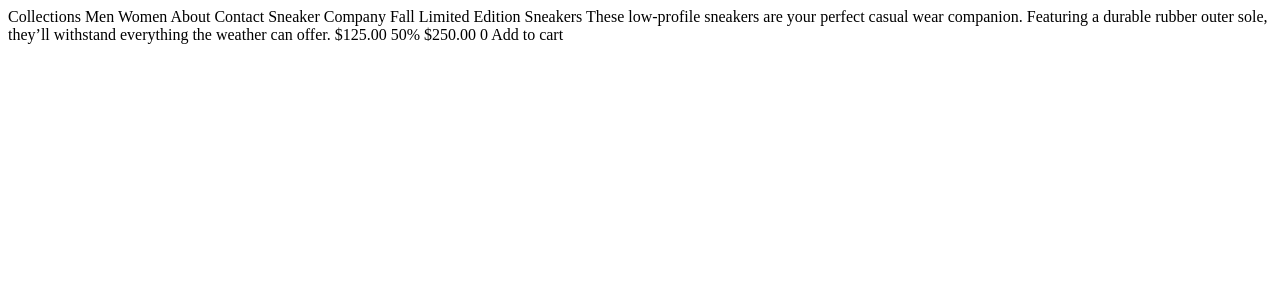
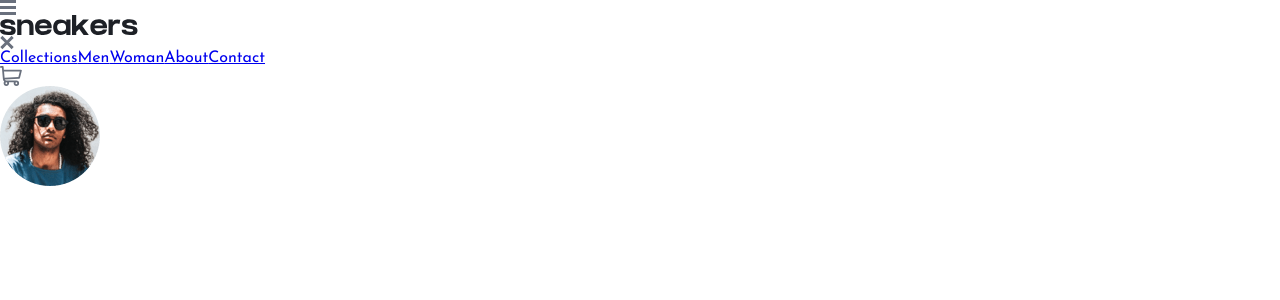
Before and after one commit to ericseparovic/e-commerce-product-page, a React (Vite) app: page / in a window 1280 px wide. Shown: the top 300 px of the page. Built offline with nearby package versions, Linux system fonts and the light colour scheme.

Commit message:
Create HTML Header components

```diff
--- a/package.json
+++ b/package.json
@@ -10,7 +10,8 @@
   },
   "dependencies": {
     "react": "^18.2.0",
-    "react-dom": "^18.2.0"
+    "react-dom": "^18.2.0",
+    "sass": "^1.56.1"
   },
   "devDependencies": {
     "@types/react": "^18.0.24",
--- a/src/App.jsx
+++ b/src/App.jsx
@@ -1,11 +1,15 @@
+import IconMenu from "./assets/icon-menu.svg";
+import LogoSneakers from "./assets/logo.svg";
+import IconCart from "./assets/icon-cart.svg";
+import Avatar from "./assets/image-avatar.png";
+import IconClose from "./assets/icon-close.svg";
+import Header from "./components/Header";
+
 function App() {
   return (
-    <div>
-      Collections Men Women About Contact Sneaker Company Fall Limited Edition
-      Sneakers These low-profile sneakers are your perfect casual wear
-      companion. Featuring a durable rubber outer sole, they’ll withstand
-      everything the weather can offer. $125.00 50% $250.00 0 Add to cart
-    </div>
+    <>
+      <Header />
+    </>
   );
 }
 
--- /dev/null
+++ b/src/components/Header.jsx
@@ -0,0 +1,40 @@
+import IconMenu from "../assets/icon-menu.svg";
+import LogoSneakers from "../assets/logo.svg";
+import IconCart from "../assets/icon-cart.svg";
+import Avatar from "../assets/image-avatar.png";
+import IconClose from "../assets/icon-close.svg";
+
+function Header() {
+  return (
+    <header className="header">
+      <div>
+        <img className="header__img-menu" src={IconMenu} alt="icon-menu" />
+        <img className="header__img-logo" src={LogoSneakers} alt="logo" />
+      </div>
+      <nav className="nav">
+        <img className="nav__img-close" src={IconClose} alt="icon-close" />
+        <a className="nav__a" href="#">
+          Collections
+        </a>
+        <a className="nav__a" href="#">
+          Men
+        </a>
+        <a className="nav__a" href="#">
+          Woman
+        </a>
+        <a className="nav__a" href="#">
+          About
+        </a>
+        <a className="nav__a" href="#">
+          Contact
+        </a>
+      </nav>
+      <div>
+        <img className="header__img-cart" src={IconCart} alt="icon-cart" />
+        <img className="header__img-avatar" src={Avatar} alt="avatar" />
+      </div>
+    </header>
+  );
+}
+
+export default Header;
--- a/src/main.jsx
+++ b/src/main.jsx
@@ -1,5 +1,6 @@
 import React from "react";
 import ReactDOM from "react-dom/client";
+import "./styles/styles.scss";
 import App from "./App";
 
 ReactDOM.createRoot(document.getElementById("root")).render(
--- /dev/null
+++ b/src/styles/_colors.scss
@@ -0,0 +1,13 @@
+// ### Primary
+
+$Orange: hsl(26, 100%, 55%);
+$PaleOrange: hsl(25, 100%, 94%);
+
+// ### Neutral
+
+$VeryDarkBlue: hsl(220, 13%, 13%);
+$DarkGrayishBlue: hsl(219, 9%, 45%);
+$GrayishBlue: hsl(220, 14%, 75%);
+$LightGrayishBlue: hsl(223, 64%, 98%);
+$White: hsl(0, 0%, 100%);
+$Black: hsl(0, 0%, 0%) // with 75% opacity for lightbox background
--- /dev/null
+++ b/src/styles/_fonts.scss
@@ -0,0 +1,3 @@
+@import url('https://fonts.googleapis.com/css2?family=Josefin+Sans:wght@400;700&display=swap');
+
+$fontFamily: 'Josefin Sans', sans-serif;
--- /dev/null
+++ b/src/styles/_general.scss
@@ -0,0 +1,30 @@
+* {
+    margin: 0;
+    padding: 0;
+}
+
+body {
+    font-family: $fontFamily;
+    font-size: 1.6rem;
+}
+
+html {
+    -webkit-box-sizing: border-box;
+    -moz-box-sizing: border-box;
+    box-sizing: border-box;
+    font-size: 62.5%;
+}
+
+*,
+*:before,
+*:after {
+    -webkit-box-sizing: inherit;
+    -moz-box-sizing: inherit;
+    box-sizing: inherit;
+}
+
+
+img {
+    max-width: 100%;
+    display: block;
+}
--- /dev/null
+++ b/src/styles/styles.scss
@@ -0,0 +1,4 @@
+@import 'colors';
+@import 'fonts';
+@import 'general';
+@import 'header';
```
Also changed, not shown: src/styles/_header.scss (added), 1 other file (tests, documents, lock files or other folders).
